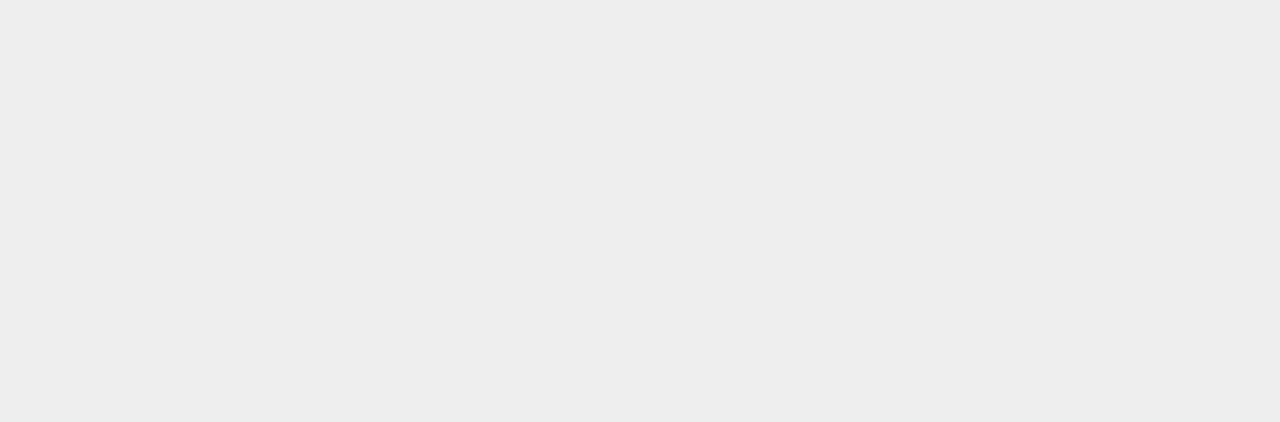
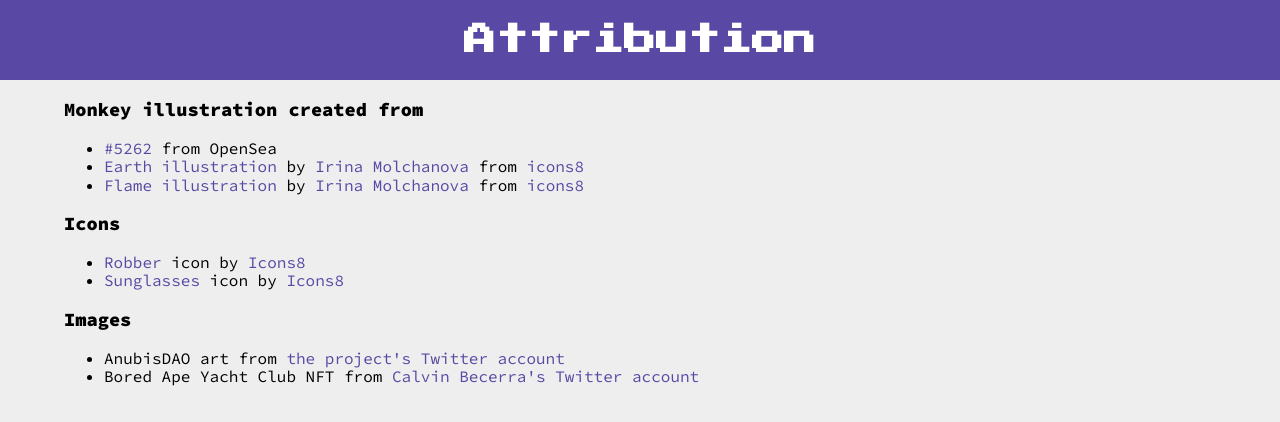
Before and after one commit to nakaohideo/web3-is-going-great, a React (Create React App) app: page /attribution in a window 1280 px wide. Before the commit this address had no page. Shown: the top 422 px of the page. Built offline with nearby package versions, Linux system fonts and the light colour scheme.

Commit message:
Attribution page

```diff
--- a/src/App.js
+++ b/src/App.js
@@ -6,6 +6,7 @@ import { BrowserRouter as Router, Routes, Route } from "react-router-dom";
 import { QueryClient, QueryClientProvider } from "react-query";
 
 import Timeline from "./components/pages/Timeline";
+import Attribution from "./components/pages/Attribution";
 
 function App() {
   const queryClient = new QueryClient({
@@ -20,7 +21,8 @@ function App() {
     <QueryClientProvider client={queryClient}>
       <Router>
         <Routes>
-          <Route index element={<Timeline />} />
+          <Route index exact element={<Timeline />} />
+          <Route path="/attribution" element={<Attribution />} />
         </Routes>
       </Router>
     </QueryClientProvider>
--- /dev/null
+++ b/src/components/Link.js
@@ -0,0 +1,15 @@
+import React from "react";
+import PropTypes from "prop-types";
+
+export default function Link({ children, href }) {
+  return (
+    <a target="_blank" rel="noreferrer" href={href}>
+      {children}
+    </a>
+  );
+}
+
+Link.propTypes = {
+  children: PropTypes.node.isRequired,
+  href: PropTypes.string.isRequired,
+};
--- /dev/null
+++ b/src/components/pages/Attribution.js
@@ -0,0 +1,89 @@
+import React from "react";
+import Link from "../Link";
+
+export default function Attribution() {
+  return (
+    <>
+      <header className="attribution-header">
+        <h1>Attribution</h1>
+      </header>
+      <div className="content-wrapper">
+        <article className="attribution">
+          <h3>Monkey illustration created from</h3>
+          <ul>
+            <li>
+              <Link href="https://opensea.io/assets/0xbc4ca0eda7647a8ab7c2061c2e118a18a936f13d/5262">
+                <span>#5262</span>
+              </Link>
+              <span> from OpenSea</span>
+            </li>
+            <li>
+              <Link href="https://icons8.com/illustrations/illustration/burgundy-123">
+                Earth illustration
+              </Link>
+              <span> by </span>
+              <Link href="https://icons8.com/illustrations/author/603d1fd6123f9916a4db9ee6">
+                <span>Irina Molchanova</span>
+              </Link>
+              <span> from </span>
+              <Link href="https://icons8.com/illustrations">
+                <span>icons8</span>
+              </Link>
+            </li>
+            <li>
+              <Link href="https://icons8.com/illustrations/illustration/burgundy-fire-1">
+                Flame illustration
+              </Link>
+              <span> by </span>
+              <Link href="https://icons8.com/illustrations/author/603d1fd6123f9916a4db9ee6">
+                <span>Irina Molchanova</span>
+              </Link>
+              <span> from </span>
+              <Link href="https://icons8.com/illustrations">
+                <span>icons8</span>
+              </Link>
+            </li>
+          </ul>
+
+          <h3>Icons</h3>
+          <ul>
+            <li>
+              <Link href="https://icons8.com/icon/zq5OEurKP6Ip/robber">
+                <span>Robber</span>
+              </Link>
+              <span> icon by </span>
+              <Link href="https://icons8.com">
+                <span>Icons8</span>
+              </Link>
+            </li>
+            <li>
+              <Link href="https://icons8.com/icon/36931/sun-glasses">
+                <span>Sunglasses</span>
+              </Link>
+              <span> icon by </span>
+              <Link href="https://icons8.com">
+                <span>Icons8</span>
+              </Link>
+            </li>
+          </ul>
+
+          <h3>Images</h3>
+          <ul>
+            <li>
+              <span>AnubisDAO art from </span>
+              <Link href="https://twitter.com/anubisdao">
+                <span>the project's Twitter account</span>
+              </Link>
+            </li>
+            <li>
+              <span>Bored Ape Yacht Club NFT from </span>
+              <Link href="https://twitter.com/calvinbecerra/status/1454328591202721796">
+                <span>Calvin Becerra's Twitter account</span>
+              </Link>
+            </li>
+          </ul>
+        </article>
+      </div>
+    </>
+  );
+}
--- a/src/styles/main.sass
+++ b/src/styles/main.sass
@@ -218,6 +218,16 @@ div.content-wrapper
   clear: both
   margin-top: 30px
 
+.attribution-header
+  display: flex
+  justify-content: center
+  align-items: center
+  height: 80px
+  background-color: $header-footer-background
+
+  h1
+    margin: 0
+
 .attribution
   width: 90%
   max-width: 1600px
```
Also changed, not shown: 2 other files (tests, documents, lock files or other folders).
